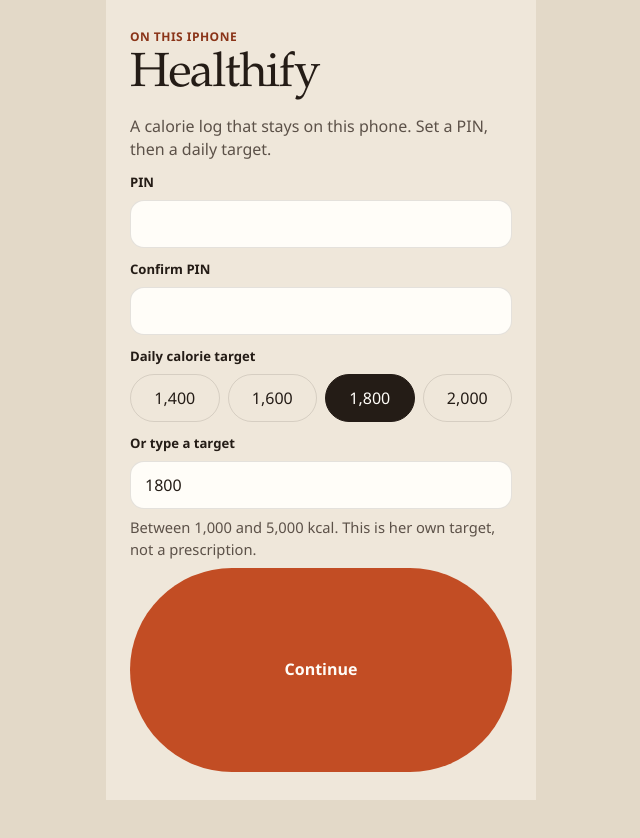
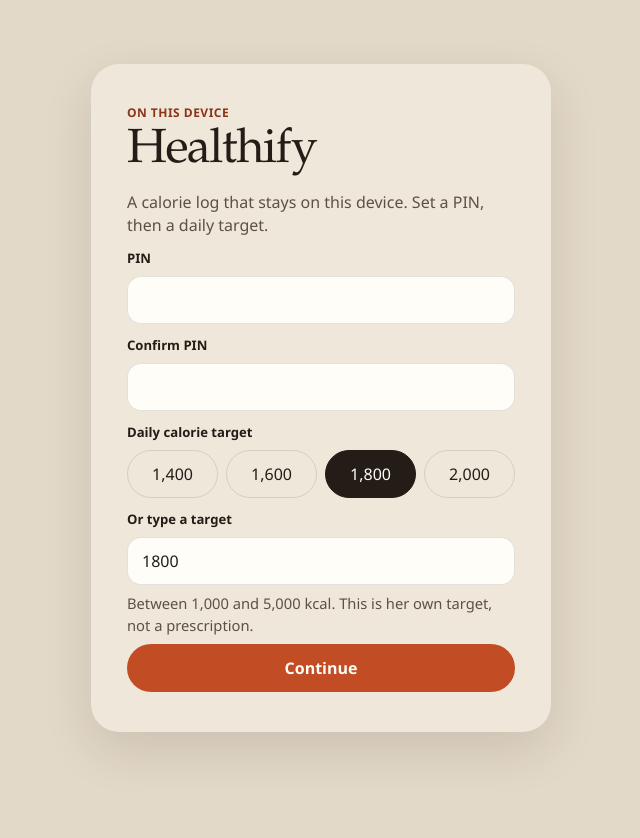
Before and after one commit to Karthick-S4/Healthify, a React (Vite) app: page / in a window 1280 px wide. Shown: the top 838 px of the page, without its empty margins (319-959 px from the left). Before the commit the page ends 800 px from the top, so only its background shows below. Built offline with nearby package versions, Linux system fonts and the light colour scheme; no server answers.

Commit message:
Make Healthify fit phones, tablets, and laptops.

```diff
--- a/index.html
+++ b/index.html
@@ -2,7 +2,7 @@
 <html lang="en">
   <head>
     <meta charset="UTF-8" />
-    <meta name="viewport" content="width=device-width, initial-scale=1, viewport-fit=cover" />
+    <meta name="viewport" content="width=device-width, initial-scale=1, viewport-fit=cover, interactive-widget=resizes-content" />
     <meta name="theme-color" content="#efe7da" />
     <meta name="robots" content="noindex, nofollow" />
     <meta name="description" content="Healthify is a personal calorie log that stays on your phone." />
--- a/src/styles.css
+++ b/src/styles.css
@@ -18,25 +18,47 @@
 }
 
 * { box-sizing: border-box; }
+html {
+  -webkit-text-size-adjust: 100%;
+  text-size-adjust: 100%;
+}
 html, body, #root { margin: 0; min-height: 100%; }
-body { font-size: 16px; line-height: 1.45; }
-button, input { font: inherit; color: inherit; }
-button { cursor: pointer; }
+body {
+  min-height: 100vh;
+  min-height: 100dvh;
+  font-size: 16px;
+  line-height: 1.45;
+  background: var(--bg-deep);
+  -webkit-font-smoothing: antialiased;
+}
+button, input, select, textarea { font: inherit; color: inherit; }
+button, input { touch-action: manipulation; }
+button { cursor: pointer; -webkit-tap-highlight-color: transparent; }
 h1, h2, p { margin: 0; }
 h2 { font-size: 1.05rem; font-weight: 650; letter-spacing: -0.02em; }
 ul, ol { margin: 0; padding: 0; }
 li { list-style: none; }
 
 .shell, .lock {
-  width: min(430px, 100%);
-  min-height: 100dvh;
+  width: min(480px, 100%);
+  min-height: var(--vv-height, 100dvh);
   margin: 0 auto;
   background: var(--bg);
 }
-
-.shell { display: flex; flex-direction: column; }
-main { flex: 1; }
-.page { padding: 18px 20px calc(112px + env(safe-area-inset-bottom)); display: flex; flex-direction: column; gap: 14px; }
+.shell {
+  height: var(--vv-height, 100dvh);
+  display: flex;
+  flex-direction: column;
+  overflow: hidden;
+}
+main {
+  flex: 1;
+  min-height: 0;
+  overflow: auto;
+  -webkit-overflow-scrolling: touch;
+}
+.page { padding: 18px 20px 24px; display: flex; flex-direction: column; gap: 14px; }
+.today-status, .today-log, .split { display: flex; flex-direction: column; gap: 14px; min-width: 0; }
 
 .topbar { display: flex; justify-content: space-between; align-items: baseline; gap: 12px; }
 .brand-sm, .lock h1 {
@@ -70,19 +92,17 @@ main { flex: 1; }
 }
 
 .dock {
-  position: fixed;
-  left: 50%;
-  bottom: 0;
-  transform: translateX(-50%);
-  width: min(430px, 100%);
+  flex: none;
+  width: 100%;
   background: var(--bg);
   border-top: 1px solid var(--line);
   z-index: 5;
+  padding-bottom: env(safe-area-inset-bottom);
 }
 .dock nav {
   display: grid;
   grid-template-columns: repeat(4, 1fr);
-  padding: 4px 6px calc(6px + env(safe-area-inset-bottom));
+  padding: 4px 6px 6px;
 }
 .dock nav button {
   border: 0;
@@ -219,7 +239,9 @@ input, .pin-input {
 
 .target-grid, .seg { display: flex; gap: 8px; }
 .choice, .seg button { flex: 1; }
-.seg { background: transparent; }
+.seg { flex-wrap: wrap; }
+.seg button { flex: 1 1 72px; }
+input[type='date'] { min-height: 48px; }
 .seg button { border: 1px solid var(--line); background: transparent; border-radius: 999px; min-height: 40px; font-size: 0.85rem; font-weight: 650; }
 
 .lock {
@@ -247,6 +269,7 @@ input, .pin-input {
   min-height: 48px;
 }
 .meal span { display: flex; flex-direction: column; gap: 2px; align-items: flex-start; }
+.meal strong { overflow-wrap: anywhere; }
 .meal small, .day-name em { color: var(--muted); font-size: 0.75rem; font-style: normal; }
 .tag {
   font-style: normal;
@@ -309,6 +332,88 @@ button:focus-visible, input:focus-visible {
   outline-offset: 2px;
 }
 
+@media (min-width: 768px) and (min-height: 700px) {
+  .shell, .lock {
+    width: min(920px, calc(100% - 40px));
+    height: calc(var(--vv-height, 100dvh) - 40px);
+    min-height: 0;
+    margin: 20px auto;
+    border-radius: 28px;
+    box-shadow: 0 18px 50px rgba(36, 28, 22, 0.12);
+  }
+  .lock {
+    width: min(460px, calc(100% - 40px));
+    height: auto;
+    margin-top: max(20px, 8vh);
+    padding: 40px 36px;
+  }
+  .today-page, .split {
+    display: grid;
+    grid-template-columns: minmax(280px, 0.9fr) minmax(320px, 1.1fr);
+    gap: 18px 28px;
+    align-items: start;
+  }
+  .split > .help { grid-column: 1 / -1; }
+  .board {
+    display: grid;
+    grid-template-columns: 1fr 1fr;
+    align-items: start;
+  }
+  .board > .topbar,
+  .board > .preview,
+  .board > .error,
+  .board > .footer-note { grid-column: 1 / -1; }
+  .sheet-back { align-items: center; padding: 24px; }
+  .sheet {
+    width: min(480px, 100%);
+    border-radius: 24px;
+    max-height: calc(var(--vv-height, 100dvh) - 48px);
+    overflow: auto;
+  }
+}
+
+@media (min-width: 1100px) and (min-height: 700px) {
+  .shell {
+    width: min(1120px, calc(100% - 64px));
+    flex-direction: row;
+  }
+  .dock {
+    order: -1;
+    width: 196px;
+    border-top: 0;
+    border-right: 1px solid var(--line);
+    display: flex;
+    flex-direction: column;
+    justify-content: space-between;
+    padding: 18px 12px 18px;
+  }
+  .dock nav {
+    display: flex;
+    flex-direction: column;
+    gap: 4px;
+    padding: 0;
+  }
+  .dock nav button {
+    flex-direction: row;
+    justify-content: flex-start;
+    gap: 10px;
+    min-height: 48px;
+    padding: 0 12px;
+    border-radius: 14px;
+    font-size: 0.95rem;
+  }
+  .dock nav button[aria-current='page'] { background: var(--card); }
+  .undo { flex-direction: column; align-items: stretch; }
+}
+
+@media (hover: hover) and (pointer: fine) {
+  .dock nav button:hover { color: var(--ink); }
+  .meal:hover { background: rgba(36, 28, 22, 0.04); }
+  .primary:hover { filter: brightness(1.06); }
+  .ghost:hover, .pill:hover, .choice:hover, .seg button:hover { background: rgba(36, 28, 22, 0.05); }
+  .pill.on:hover, .choice.on:hover, .seg button.on:hover { background: var(--ink); }
+}
+
 @media (prefers-reduced-motion: reduce) {
   .ring-value { transition: none; }
 }
--- a/src/views/IdeasView.tsx
+++ b/src/views/IdeasView.tsx
@@ -72,7 +72,7 @@ export function IdeasView({ onOpenMore }: IdeasViewProps) {
           </button>
         </section>
       ) : (
-        <>
+        <div className="split">
           <section className="summary">
             <p className="eyebrow">{report.label}</p>
             {report.over ? (
@@ -127,7 +127,7 @@ export function IdeasView({ onOpenMore }: IdeasViewProps) {
             </ul>
           )}
           <p className="help">Suggestions are home meals. Calories are estimates from standard portions, and you can correct any food in More.</p>
-        </>
+        </div>
       )}
     </div>
   );
--- a/src/views/LockView.tsx
+++ b/src/views/LockView.tsx
@@ -63,12 +63,12 @@ export function LockView({ mode }: LockViewProps) {
 
   return (
     <main className="lock">
-      <p className="eyebrow">On this iPhone</p>
+      <p className="eyebrow">On this device</p>
       <h1>Healthify</h1>
       <p className="lede">
         {mode === 'setup'
-          ? 'A calorie log that stays on this phone. Set a PIN, then a daily target.'
-          : 'Enter the PIN to open the diary stored on this phone.'}
+          ? 'A calorie log that stays on this device. Set a PIN, then a daily target.'
+          : 'Enter the PIN to open the diary stored on this device.'}
       </p>
       <label className="field-label" htmlFor="pin">
         PIN
@@ -140,7 +140,7 @@ export function LockView({ mode }: LockViewProps) {
           </button>
           {eraseOpen && (
             <>
-              <p className="help">This erases the diary on this phone. Type ERASE to confirm.</p>
+              <p className="help">This erases the diary on this device. Type ERASE to confirm.</p>
               <input value={eraseText} onChange={(event) => setEraseText(event.target.value)} aria-label="Type ERASE to confirm" />
               <button type="button" className="danger" disabled={eraseText !== 'ERASE'} onClick={() => health.erase()}>
                 Erase diary
--- a/src/views/MoreView.tsx
+++ b/src/views/MoreView.tsx
@@ -134,7 +134,7 @@ export function MoreView() {
   }
 
   return (
-    <div className="page">
+    <div className="page board">
       <header className="topbar">
         <h1 className="brand-sm">More</h1>
       </header>
@@ -274,7 +274,7 @@ export function MoreView() {
 
       <section className="card">
         <h2>Backup</h2>
-        <p className="help">The file holds this phone’s diary. Keep it private. The PIN in the file is stored as a hash.</p>
+        <p className="help">The file holds this device’s diary. Keep it private. The PIN in the file is stored as a hash.</p>
         <div className="composer-actions">
           <button
             type="button"
@@ -321,13 +321,13 @@ export function MoreView() {
       </section>
 
       <section className="card">
-        <h2>On an iPhone</h2>
+        <h2>Add it to a home screen</h2>
         <ol className="steps">
-          <li>Open this page in Safari.</li>
+          <li>On iPhone or iPad, open this page in Safari.</li>
           <li>Tap Share, then Add to Home Screen.</li>
-          <li>Open Healthify from the icon.</li>
+          <li>On a Windows or Mac laptop, use Chrome or Edge and install it from the address-bar icon.</li>
         </ol>
-        <p className="help">After a new version is published, swipe the icon away and open it again. Meals stay on this phone. The website code is public; the diary is not.</p>
+        <p className="help">After a new version is published, close Healthify and open it again. Meals stay on this device. The website code is public; the diary is not.</p>
       </section>
 
       <form className="card" onSubmit={(event) => void onPin(event)}>
@@ -346,11 +346,11 @@ export function MoreView() {
       </form>
 
       <section className="card">
-        <h2>This phone</h2>
+        <h2>This device</h2>
         <button type="button" className="ghost" onClick={health.lock}>
           Lock now
         </button>
-        <p className="help">Type ERASE to delete the diary, PIN, and targets on this phone.</p>
+        <p className="help">Type ERASE to delete the diary, PIN, and targets on this device.</p>
         <input value={eraseText} aria-label="Type ERASE to confirm" onChange={(event) => setEraseText(event.target.value)} />
         <button type="button" className="danger" disabled={eraseText !== 'ERASE'} onClick={() => health.erase()}>
           Erase diary
--- a/src/views/PeriodView.tsx
+++ b/src/views/PeriodView.tsx
@@ -50,7 +50,7 @@ export function PeriodView({ onOpenMore }: PeriodViewProps) {
           </button>
         </section>
       ) : (
-        <>
+        <div className="split">
           <section className="summary">
             <p className="eyebrow">{report.over ? 'Over budget' : 'Within budget'}</p>
             <p className="summary-num">
@@ -124,7 +124,7 @@ export function PeriodView({ onOpenMore }: PeriodViewProps) {
             })}
           </ul>
           <p className="help">Green stays at or under that day’s target. Terracotta is over. A past day with no log ends the on-target streak.</p>
-        </>
+        </div>
       )}
       {editing && (
         <MealEditor
```
Also changed, not shown: src/App.tsx (+18 -0 lines), src/views/TodayView.tsx (+43 -37 lines).
